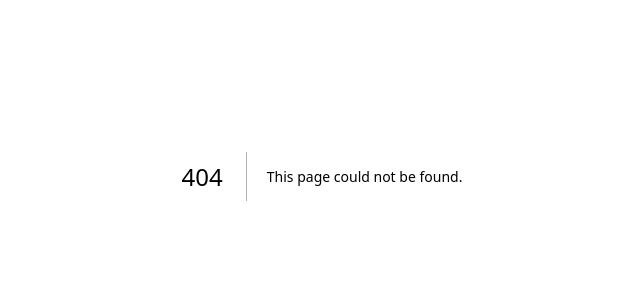
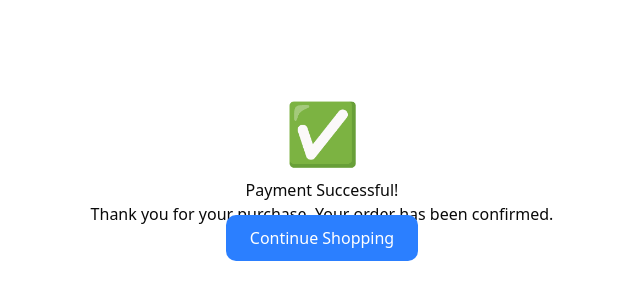
Before and after one commit to grazielac/miusie-ecommerce, a Next.js app: page /success in a window 1280 px wide. Before the commit this address had no page. Shown: the part 224-524 px from the top of the page, without its empty margins (318-958 px from the left). Built offline with nearby package versions, Linux system fonts and the light colour scheme.

Commit message:
Create SuccessPage

```diff
--- /dev/null
+++ b/app/success/page.js
@@ -0,0 +1,28 @@
+"use client";
+import { useSearchParams } from "next/navigation";
+import Link from "next/link";
+
+function SuccessPage() {
+    const searchParams = useSearchParams();
+    const sessionId = searchParams.get("session_id");
+
+  return (
+    <div className="min-h-screen flex items-center justify-center">
+      <div className="text-center">
+        <div className="text-6xl mb-4">✅</div>
+        <h1>Payment Successful!</h1>
+        <p>Thank you for your purchase. Your order has been confirmed.</p>
+        {sessionId && (
+            <p className="text-sm text-gray-500 mb-6">
+                Order ID: {sessionId}
+            </p>
+        )}
+        <Link href="/" className="bg-blue-500 text-white px-6 py-3 rounded-lg hover:bg-blue-600">
+        Continue Shopping
+        </Link>
+      </div>
+    </div>
+  );
+}
+
+export default SuccessPage;
```
